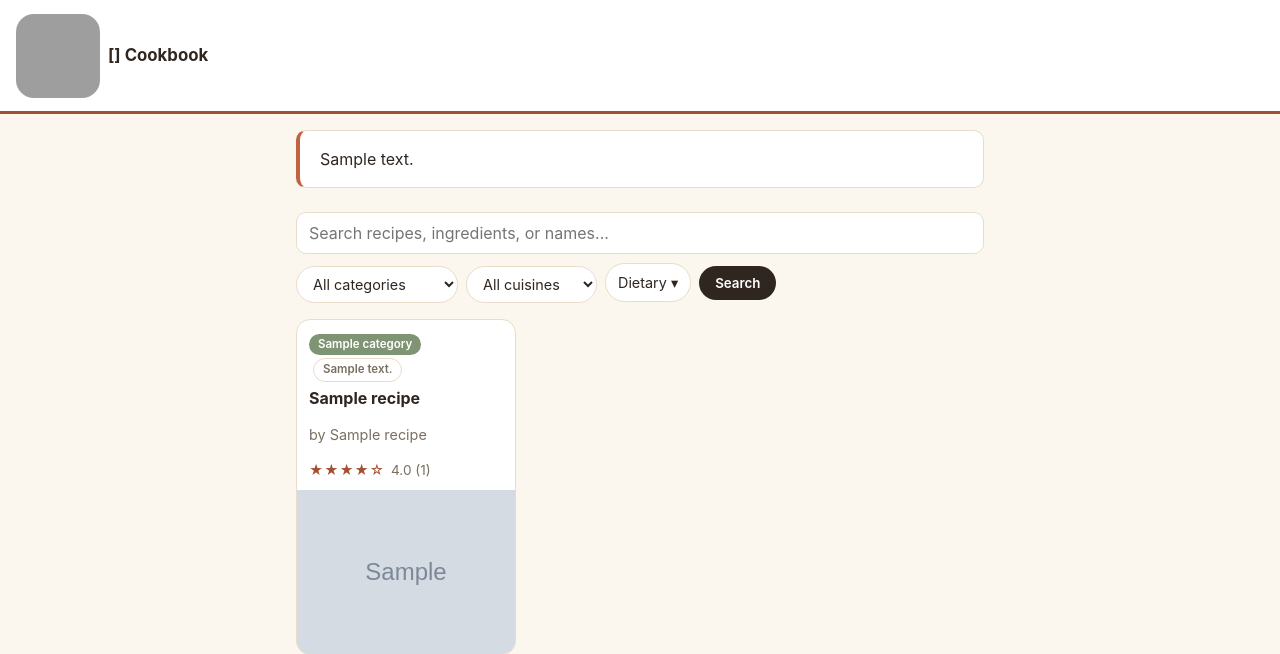
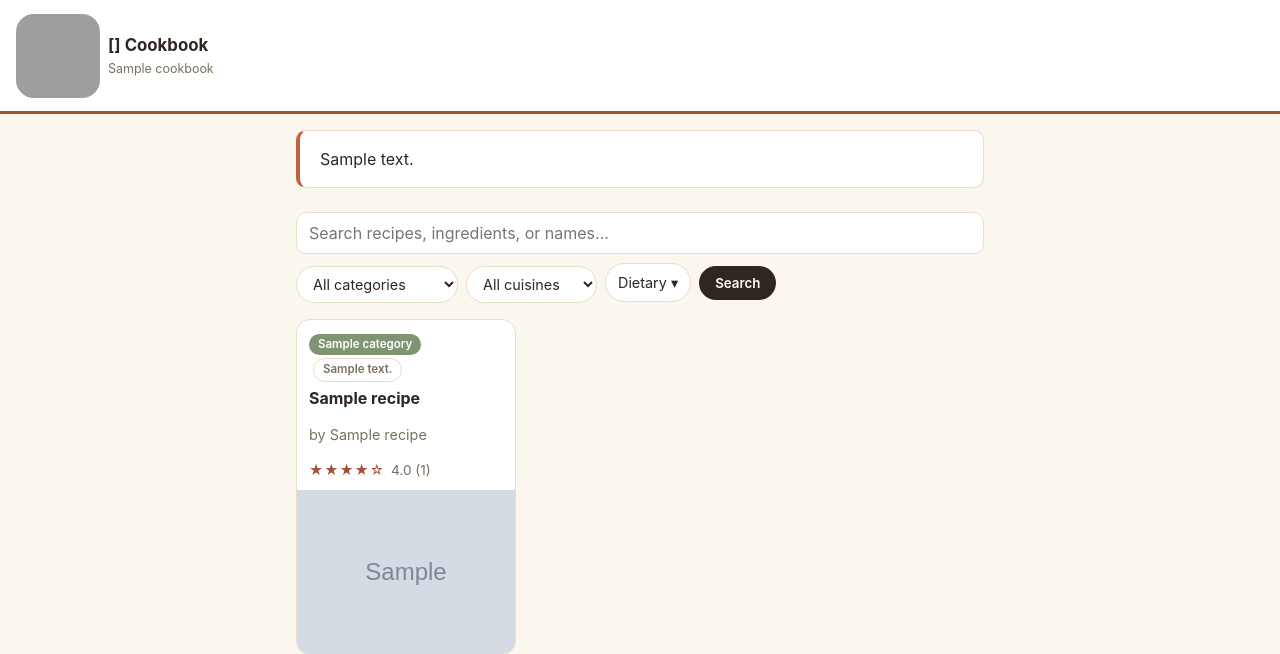
Before and after one commit to mbethers/ward-recipe-book, a Python web app: template templates/index.html in a window 1280 px wide. Shown: the top 654 px of the page. Run offline with Jinja, Linux system fonts and the light colour scheme; the template is opened without the code that fills it: most values are stand-ins (such as "Sample title", 1, 10 or a date in 2020); grey boxes marked "Sample" are stand-in pictures; grey boxes are pictures that could not be loaded.

Commit message:
feat: add D1's compile credit under the header title
New optional `header_subtitle` field on Cookbook (default "", so UW/Family
are unaffected) - D1 shows "Compiled May 2024 by Kendra Johnson" under its
name in the header, in a smaller non-bold muted line. Required splitting
the brand link's flex layout into a text column (title + subtitle stacked)
alongside the logo, rather than the single inline text it was.

Co-Authored-By: Claude Sonnet 5 <noreply@anthropic.com>

```diff
--- a/cookbooks.py
+++ b/cookbooks.py
@@ -38,6 +38,7 @@ class Cookbook:
     allow_submissions: bool   # new recipes, corrections, added dish photos
     allow_reviews: bool       # star ratings/comments on existing recipes
     footer_tagline: str
+    header_subtitle: str = ""  # shown under the name in the header, e.g. D1's compile credit
 
 
 # UW and Family share these neutrals (warm paper/ink) and differ only in
@@ -93,6 +94,7 @@ COOKBOOKS = [
         allow_submissions=False,
         allow_reviews=False,
         footer_tagline="Mark Bethers and his buddy Claude Code are to blame for this app",
+        header_subtitle="Compiled May 2024 by Kendra Johnson",
     ),
     Cookbook(
         slug="family",
--- a/static/style.css
+++ b/static/style.css
@@ -55,11 +55,12 @@ a:hover { text-decoration: underline; }
   display: flex;
   align-items: center;
   gap: 8px;
-  font-weight: 700;
-  font-size: 1.05rem;
   color: var(--ink);
 }
 .brand-logo { width: 84px; height: 84px; border-radius: 18px; display: block; }
+.brand-text { display: flex; flex-direction: column; gap: 2px; }
+.brand-title { font-weight: 700; font-size: 1.05rem; }
+.brand-subtitle { font-weight: 400; font-size: 0.78rem; color: var(--muted); }
 .site-header .add-link {
   background: var(--terracotta);
   color: var(--on-accent);
--- a/templates/base.html
+++ b/templates/base.html
@@ -23,7 +23,12 @@
   <header class="site-header">
     <a class="brand" href="{{ url_for('index') }}">
       <img class="brand-logo" src="{{ url_for('static', filename=cookbook.icon_dir + 'brand-logo.png') }}" alt="">
-      {{ ward_name }} Cookbook
+      <span class="brand-text">
+        <span class="brand-title">{{ ward_name }} Cookbook</span>
+        {% if cookbook.header_subtitle %}
+          <span class="brand-subtitle">{{ cookbook.header_subtitle }}</span>
+        {% endif %}
+      </span>
     </a>
     {% if cookbook.allow_submissions %}
       <a class="add-link" href="{{ url_for('submit_form') }}">+ Add a recipe</a>
```
